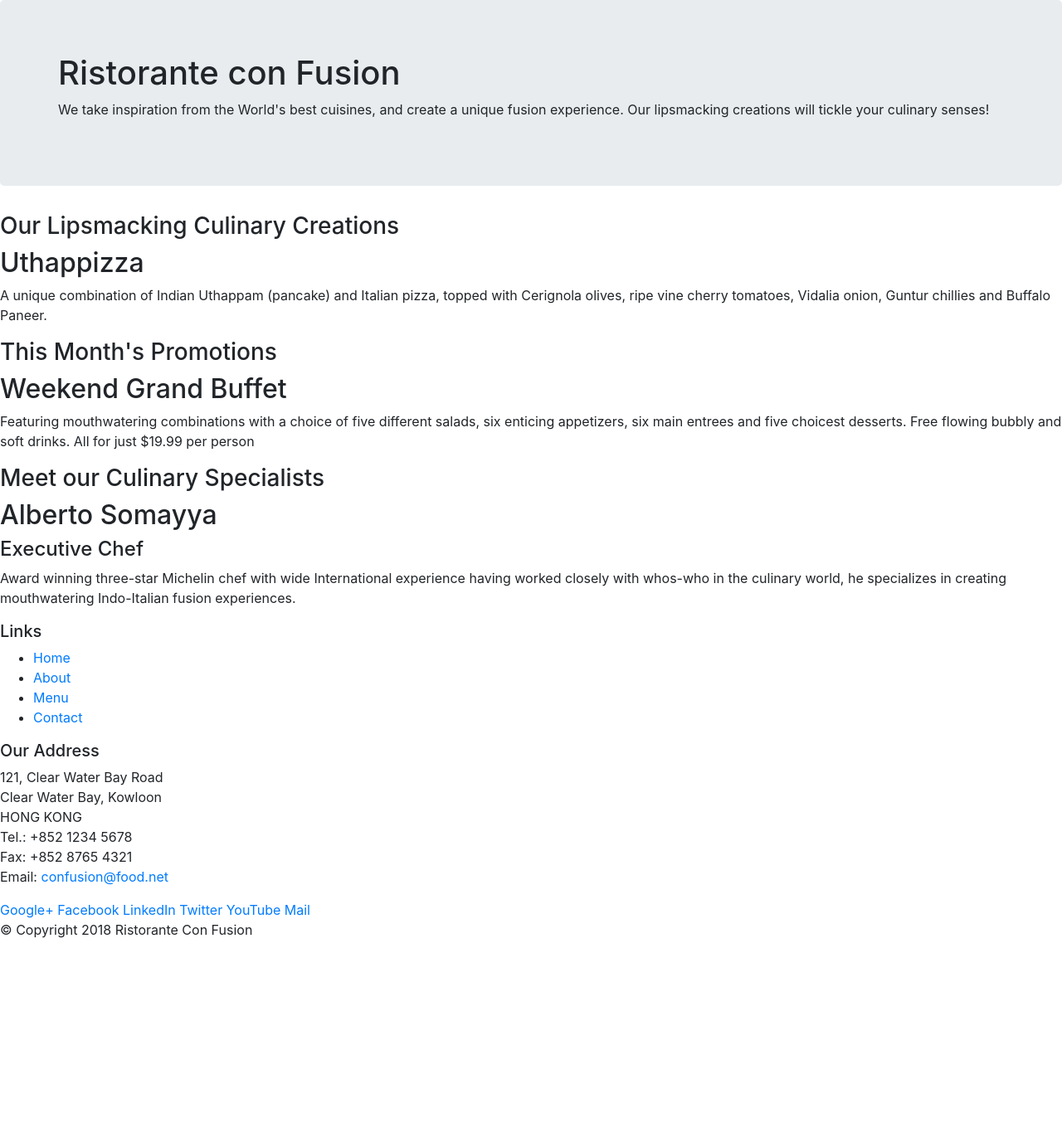
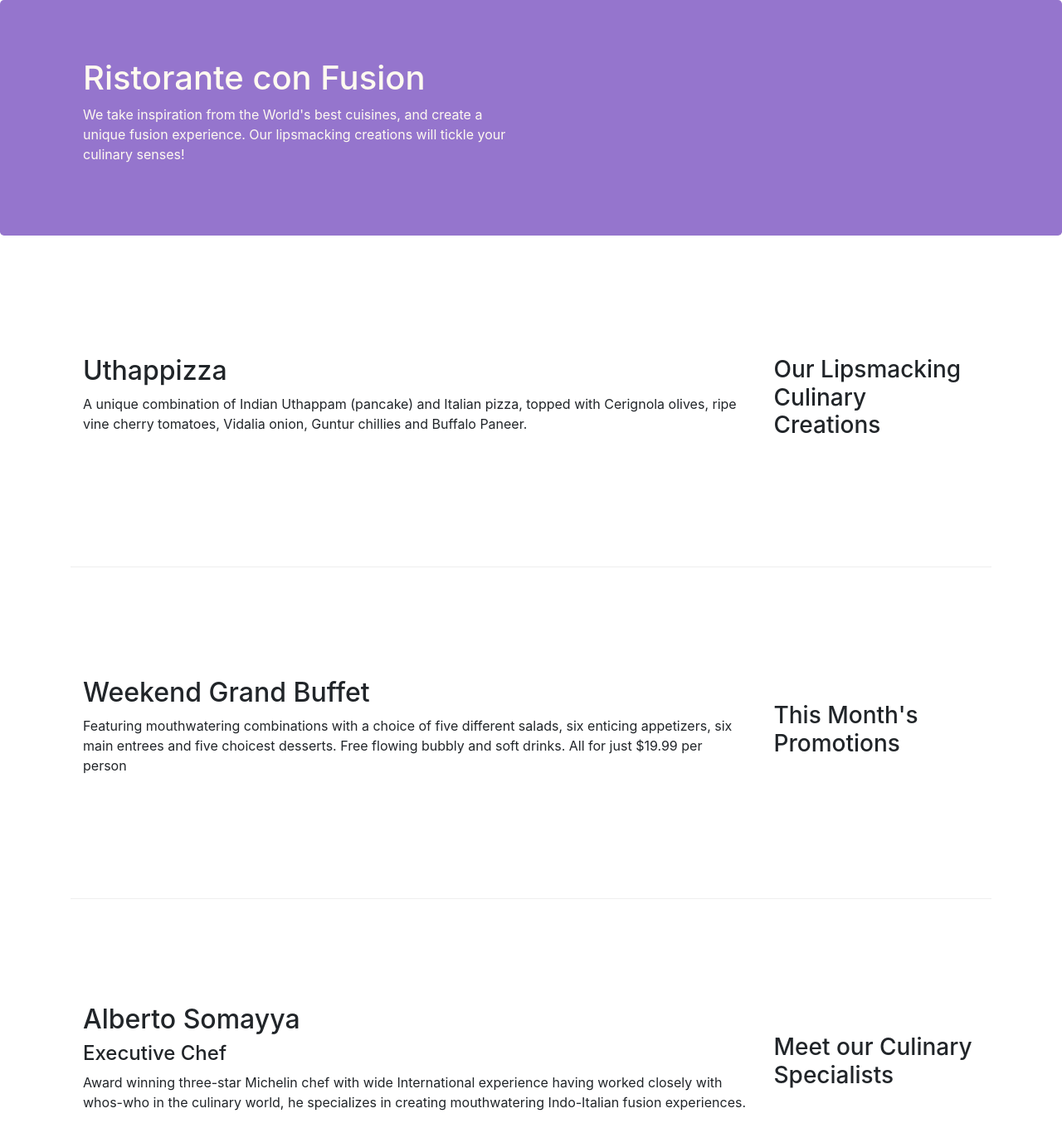
Before and after one commit to thienduc12311/bootstrap-assignment1, a website: page index.html in a window 1280 px wide. Shown: the top 1360 px of the page at 83% size. Before the commit the page ends 1149 px from the top, so only its background shows below. Drawn offline with nearby package versions, Linux system fonts and the light colour scheme.

Commit message:
Bootstrap Grid Part 2

```diff
--- /dev/null
+++ b/css/style.css
@@ -0,0 +1,41 @@
+* {
+    margin: 0;
+    padding: 0;
+    box-sizing: border-box;
+}
+
+body {
+    font-family: 'Inter', sans-serif;
+    font-size: 16px;
+}
+
+.row-header {
+    margin: 0 auto;
+    padding: 0;
+}
+
+.row-content {
+    margin: 0 auto;
+    padding: 50px 0;
+    border-bottom: 1px ridge;
+    min-height: 400px;
+}
+
+.footer {
+    background-color: #D1C4E9;
+    margin: 0 auto;
+    padding: 20px 0;
+}
+
+.jumbotron {
+    padding: 70px 30px;
+    margin: 0 auto;
+    background: #9575CD;
+    color: floralwhite;
+}
+
+address {
+    font-size: 80%;
+    margin: 0;
+    color: #0f0f0f;
+}
--- a/index.html
+++ b/index.html
@@ -8,36 +8,31 @@
     <meta http-equiv="x-ua-compatible" content="ie=edge">
     <!-- Bootstrap CSS -->
     <link rel="stylesheet" href="node_modules/bootstrap/dist/css/bootstrap.min.css">
-
+    <link rel="stylesheet" href="./css/style.css">
     <title>Ristorante Con Fusion</title>
 </head>
 
 <body>
-
     <header class="jumbotron">
         <div class="container">
-            <div class="row">
-                <div>
+            <div class="row row-header">
+                <div class="col-12 col-sm-6">
                     <h1>Ristorante con Fusion</h1>
                     <p>We take inspiration from the World's best cuisines, and create a unique fusion experience. Our
                         lipsmacking creations will tickle your culinary senses!</p>
                 </div>
-                <div>
+                <div class="col-12 col-sm">
                 </div>
             </div>
         </div>
     </header>
+
     <div class="container">
-        <div class="row"></div>
-        <div class="row"></div>
-        <div class="row"></div>
-    </div>
-    <div>
-        <div>
-            <div>
+        <div class="row row-content align-items-center">
+            <div class="col-12 col-sm-4 order-sm-last col-md-3">
                 <h3>Our Lipsmacking Culinary Creations</h3>
             </div>
-            <div>
+            <div class="col col-sm order-sm-first col-md">
                 <h2>Uthappizza</h2>
                 <p>A unique combination of Indian Uthappam (pancake) and Italian pizza, topped with Cerignola olives,
                     ripe vine cherry tomatoes, Vidalia onion, Guntur chillies and Buffalo Paneer.</p>
@@ -45,11 +40,11 @@
         </div>
 
 
-        <div>
-            <div>
+        <div class="row row-content align-items-center">
+            <div class="col-12 col-sm-4 order-sm-last col-md-3">
                 <h3>This Month's Promotions</h3>
             </div>
-            <div>
+            <div class="col col-sm order-sm-first col-md">
                 <h2>Weekend Grand Buffet</h2>
                 <p>Featuring mouthwatering combinations with a choice of five different salads, six enticing appetizers,
                     six main entrees and five choicest desserts. Free flowing bubbly and soft drinks. All for just
@@ -57,11 +52,11 @@
             </div>
         </div>
 
-        <div>
-            <div>
+        <div class="row row-content align-items-center">
+            <div class="col-12 col-sm-4 order-sm-last col-md-3">
                 <h3>Meet our Culinary Specialists</h3>
             </div>
-            <div>
+            <div class="col col-sm order-sm-first col-md">
                 <h2>Alberto Somayya</h2>
                 <h4>Executive Chef</h4>
                 <p>Award winning three-star Michelin chef with wide International experience having worked closely with
@@ -71,19 +66,19 @@
         </div>
     </div>
 
-    <footer>
-        <div>
-            <div>
-                <div>
+    <footer class="footer">
+        <div class="container">
+            <div class="row">
+                <div class="col-4 offset-1 col-sm-2">
                     <h5>Links</h5>
-                    <ul>
+                    <ul class="list-unstyled">
                         <li><a href="#">Home</a></li>
                         <li><a href="#">About</a></li>
                         <li><a href="#">Menu</a></li>
                         <li><a href="#">Contact</a></li>
                     </ul>
                 </div>
-                <div>
+                <div class="col-7 col-sm-5">
                     <h5>Our Address</h5>
                     <address>
                         121, Clear Water Bay Road<br>
@@ -94,8 +89,8 @@
                         Email: <a href="mailto:confusion@food.net">confusion@food.net</a>
                     </address>
                 </div>
-                <div>
-                    <div>
+                <div class="col-12 col-sm-4 align-self-center">
+                    <div class="text-center">
                         <a href="http://google.com/+">Google+</a>
                         <a href="http://www.facebook.com/profile.php?id=">Facebook</a>
                         <a href="http://www.linkedin.com/in/">LinkedIn</a>
@@ -105,14 +100,13 @@
                     </div>
                 </div>
             </div>
-            <div>
-                <div>
+            <div class="row justify-content-center">
+                <div class="col-auto">
                     <p>© Copyright 2018 Ristorante Con Fusion</p>
                 </div>
             </div>
         </div>
     </footer>
-
 </body>
 <!-- jQuery first, then Popper.js, then Bootstrap JS. -->
 <script src="node_modules/jquery/dist/jquery.slim.min.js"></script>
```
